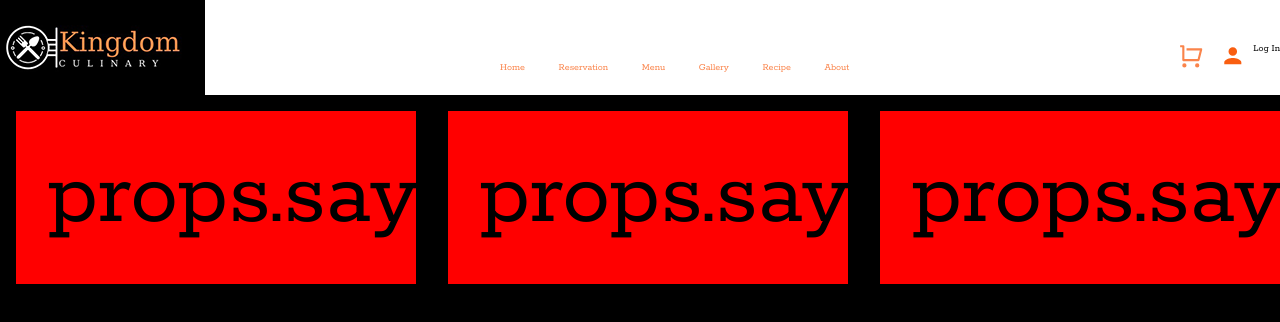
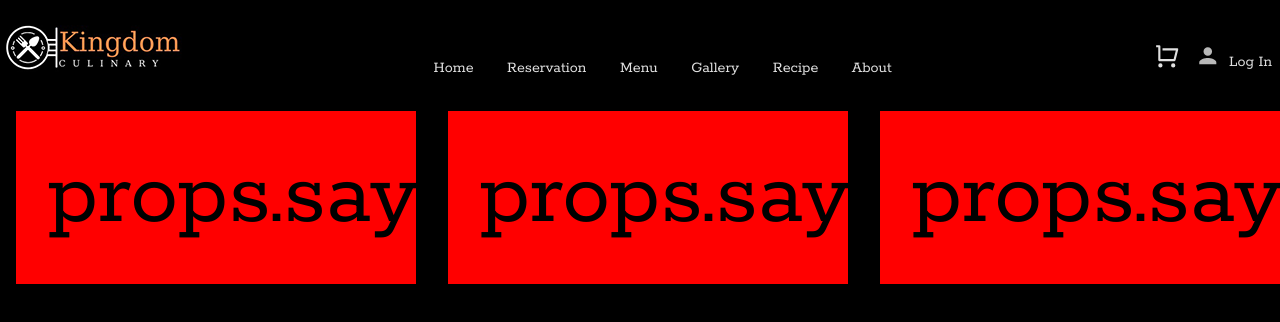
Before and after one commit to KingdomCulinary/kingdom, a React (Create React App) app: page / in a window 1280 px wide. Shown: the top 322 px of the page. Built offline with nearby package versions, Linux system fonts and the light colour scheme; a web font is replaced by a local one.

Commit message:
Refactoring banner

```diff
--- a/src/components/banner/Banner.js
+++ b/src/components/banner/Banner.js
@@ -2,7 +2,7 @@ import React from "react";
 import Logo from "../../images/KC_logo.png";
 import classes from "./Banner.module.scss";
 import Navigation from "./../navigation/Navigation";
-import ProfMenu from "./../profile/ProfMenu"
+import ProfMenu from "./../profile/ProfMenu";
 import { RiShoppingCartLine } from "react-icons/ri";
 import { GiHamburgerMenu } from "react-icons/gi";
 
@@ -13,10 +13,14 @@ const Banner = (props) => {
             <div className={classes.header__content}>
                 <img src={Logo} alt="logo" />
                 <Navigation />
-                <div className={classes.header__cart__menu}>
-                    <RiShoppingCartLine className={classes.header__cart} />
-                    <ProfMenu usrName="Log In" className={classes.header__profile} />
-                    <GiHamburgerMenu className={classes.header__menu} />
+                <div className={classes.header__cart__profile}>
+                    <div className={classes.header__cart__menu}>
+                        <RiShoppingCartLine className={classes.header__cart} />
+                        <GiHamburgerMenu className={classes.header__menu} />
+                    </div>
+                    <div className={classes.user}>
+                        <ProfMenu className={classes.header__profMenu} />
+                    </div>
                 </div>
             </div>
         </header>
--- a/src/components/banner/Banner.module.scss
+++ b/src/components/banner/Banner.module.scss
@@ -1,7 +1,7 @@
 @import "./../../sass/variables.scss";
 
 .header {
-    background-color: white;
+    background-color: $primaryDark;
     @include mq(small) {
         padding: 0 3rem;
     }
@@ -20,7 +20,7 @@
 
     &__cart {
         margin-right: 1rem;
-        color: $primaryLight;
+        color: $greys4;
         font-size: 1.6rem;
     }
 
@@ -39,19 +39,32 @@
         }
     }
 
-    &__profile {
-
-    }
-
     &__cart__menu {
         display: flex;
         position: relative;
         top: 2.7rem;
     }
+
+
+    &__profMenu {
+        @include noPro(small) {
+            display: none;
+        }
+    }
+
+    &__cart__profile {
+        display: flex;
+    }
+
+}
+
+.user {
+    position: relative;
+    top: 2.7rem;
 }
 
 nav {
-    @include mq(small) {
+    @include showNav(small) {
         display: none;
     }
 }
--- a/src/components/navigation/Navigation.module.scss
+++ b/src/components/navigation/Navigation.module.scss
@@ -4,13 +4,20 @@
     display: flex;
     flex-direction: row;
     position: relative;
-    top: 3.9rem;
+    top: 3.7rem;
     justify-content: center;
     align-items: center;
     text-align: center;
 }
 
 .navigation__ul__li {
-    color: $primaryLight;
+    font-size: 1rem;
+    font-family: inherit;
+    color: $greys4;
     margin-right: calc(0.5rem + #{$spacing-md});
+    transition: 0.3s ease all;
+
+    &:hover {
+        color: $accent1;
+    }
 }
--- a/src/components/profile/ProfMenu.js
+++ b/src/components/profile/ProfMenu.js
@@ -1,12 +1,15 @@
 import React from "react";
 import { MdPerson } from "react-icons/md";
 import classes from "./Profile.module.scss";
+import { Link } from "react-router-dom";
 
 const ProfMenu = (props) => {
     return (
-        <div className={classes.container}>
+        <div className={classes.profile}>
             <MdPerson className={classes.profile__icon} />
-            <h5>{props.usrName}</h5>
+            <h5 className={classes.profile__user}>
+            <Link to="/login">Log In</Link>
+            </h5>
         </div>
     );
 };
--- a/src/components/profile/Profile.module.scss
+++ b/src/components/profile/Profile.module.scss
@@ -1,13 +1,24 @@
 @import "./../../sass/variables.scss";
 
-.container {
+.profile {
     display: flex;
     flex-Direction: row;
 
+    @include noPro(small) {
+        display: none;
+    }
+
+    &__icon {
+        margin-right: .5rem;
+        color: $greys2;
+        font-size: 1.6rem;
+    }
+
+    &__user {
+        position: relative;
+        top: .6rem;
+        margin-right: .5rem;
+        color: $greys4;
+        font-size: 1rem;
+    }
 };
-
-.profile__icon {
-    margin-right: .5rem;
-    color: $accent1;
-    font-size: 1.6rem;
-}
--- a/src/sass/variables.scss
+++ b/src/sass/variables.scss
@@ -1,27 +1,27 @@
 // Fonts
 @import url("https://fonts.googleapis.com/css2?family=Rajdhani:wght@300&display=swap");
-@import url('https://fonts.googleapis.com/css2?family=Rokkitt:wght@100;200;300;400;500;600;700;800;900&display=swap');
-@import url('https://fonts.googleapis.com/css2?family=Playfair+Display:ital,wght@0,400;0,500;0,600;0,700;0,800;0,900;1,400;1,500;1,600;1,700;1,800;1,900&display=swap');
+@import url("https://fonts.googleapis.com/css2?family=Rokkitt:wght@100;200;300;400;500;600;700;800;900&display=swap");
+@import url("https://fonts.googleapis.com/css2?family=Playfair+Display:ital,wght@0,400;0,500;0,600;0,700;0,800;0,900;1,400;1,500;1,600;1,700;1,800;1,900&display=swap");
 
-$prifont: Rokkitt, "Playfair Display", "Segoe UI", "Roboto", "Oxygen",
-"Ubuntu", "Cantarell", "Fira Sans", "Droid Sans", "Helvetica Neue", "Rajdhani",
+$prifont: Rokkitt, "Playfair Display", "Segoe UI", "Roboto", "Oxygen", "Ubuntu",
+  "Cantarell", "Fira Sans", "Droid Sans", "Helvetica Neue", "Rajdhani",
   sans-serif;
 
 // colors
-$primaryLight: #FA844B;
+$primaryLight: #fa844b;
 $primaryDark: #000000;
-$accent1: #F95E10;
-$accent2: #FBA174;
-$accent3: #FCBC9C;
-$accent4: #FEE4D7;
+$accent1: #f95e10;
+$accent2: #fba174;
+$accent3: #fcbc9c;
+$accent4: #fee4d7;
 $drkAccent1: #525252;
-$drkAccent1: #5C5C5C;
-$drkAccent1: #3D3D3D;
+$drkAccent1: #5c5c5c;
+$drkAccent1: #3d3d3d;
 $drkAccent1: #333333;
-$greys1: #A9A9A9;
-$greys2: #B8B8B8;
+$greys1: #a9a9a9;
+$greys2: #b8b8b8;
 $greys3: #474747;
-$greys4: #E0E0E0;
+$greys4: #e0e0e0;
 
 // Spacing
 $spacing-md: 1.6rem;
@@ -32,6 +32,13 @@ $borderRadius: 1.2rem;
 
 // Header height
 $headerHeight: 10rem;
+
+/* Breakpoints ================= */
+$xlarge:"(min-width: 1200px)";
+$large:"(min-width: 992px)";
+$medium: "(min-width:768px)";
+$small: "(min-width: 576px)";
+$xsmall:"(max-width: 575.98px)";
 
 // mixins
 @mixin mq($size) {
@@ -53,3 +60,19 @@ $headerHeight: 10rem;
     }
   }
 }
+
+@mixin showNav($size) {
+  @if $size == small {
+    @media (max-width: 767px) {
+      @content;
+    }
+  }
+}
+
+@mixin noPro($size) {
+  @if $size == small {
+    @media (max-width: 767px) {
+      @content;
+    }
+  }
+}
```
Also changed, not shown: src/pages/LogIn.js (added). Lines whose indentation alone changed are shown as unchanged.
